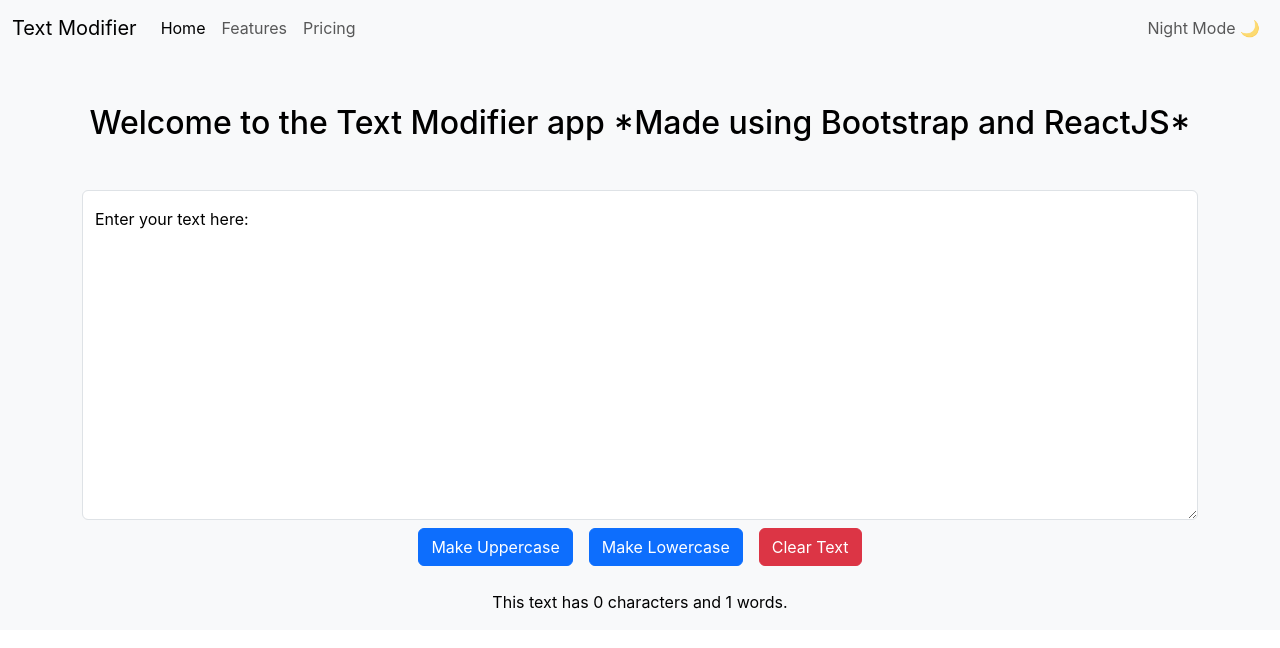
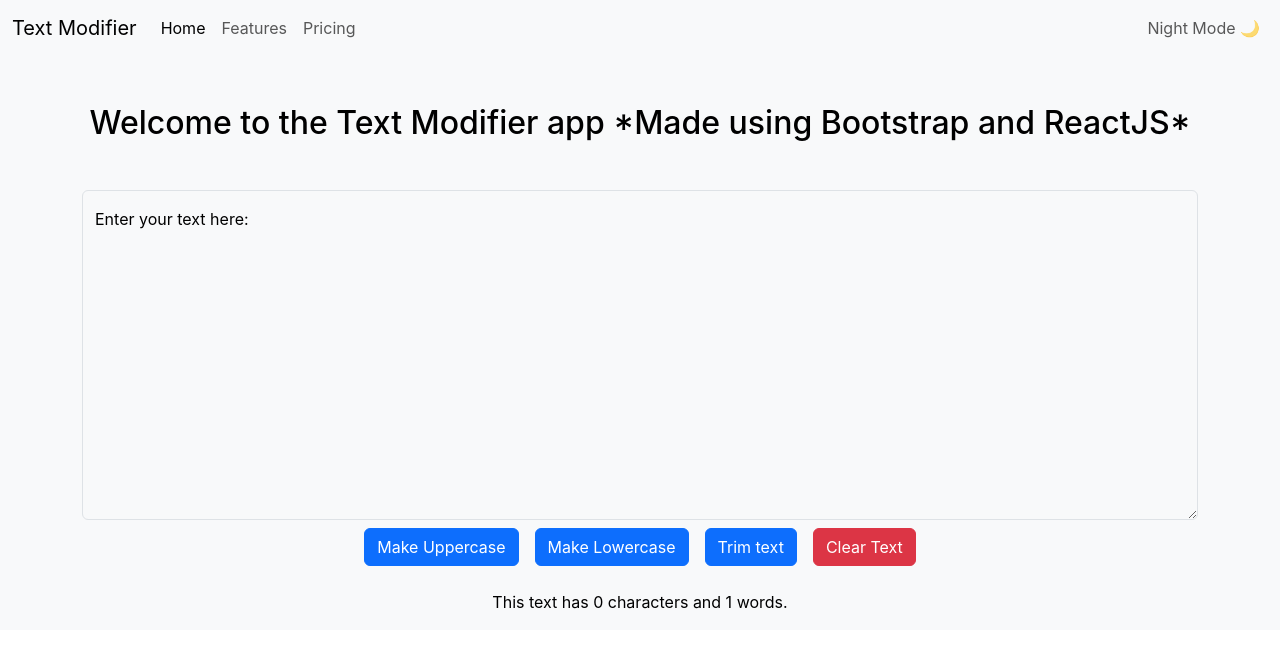
Before and after one commit to pmat101/Text-Modifier, a React (Create React App) app: page / in a window 1280 px wide. Shown: the top 648 px of the page. Built offline with nearby package versions, Linux system fonts and the light colour scheme.

Commit message:
Added trim functionality and modified dark theme

```diff
--- a/src/App.css
+++ b/src/App.css
@@ -7,17 +7,6 @@
 
 .App {
   text-align: center;
-}
-
-.App-logo {
-  height: 40vmin;
-  pointer-events: none;
-}
-
-@media (prefers-reduced-motion: no-preference) {
-  .App-logo {
-    animation: App-logo-spin infinite 20s linear;
-  }
 }
 
 .App-header {
@@ -34,12 +23,3 @@
 .App-link {
   color: #61dafb;
 }
-
-@keyframes App-logo-spin {
-  from {
-    transform: rotate(0deg);
-  }
-  to {
-    transform: rotate(360deg);
-  }
-}
--- a/src/App.js
+++ b/src/App.js
@@ -12,7 +12,7 @@ function App() {
   return (
     <div className={`App text-bg-${ogMode}`}>
       <Navbar title="Text Modifier" theme={changeTheme} mode={ogMode} />
-      <Main />
+      <Main mode={ogMode} />
     </div>
   );
 }
--- a/src/components/main.js
+++ b/src/components/main.js
@@ -1,6 +1,9 @@
 import { useState } from "react";
+let textColour;
 
 export default function Main(props) {
+  if (props.mode === "light") textColour = "dark";
+  else textColour = "light";
   function handleChange(e) {
     output(e.target.value);
   }
@@ -13,6 +16,10 @@ export default function Main(props) {
     let low = input.toLowerCase();
     output(low);
   }
+  function trim() {
+    let trimmer = input.trim();
+    output(trimmer);
+  }
   function clText() {
     let empty = "";
     output(empty);
@@ -24,7 +31,7 @@ export default function Main(props) {
       </h2>
       <div className="form-floating">
         <textarea
-          className="form-control"
+          className={`form-control bg-${props.mode} text-${textColour}`}
           placeholder="Leave a comment here"
           id="floatingTextarea"
           style={{ height: "330px" }}
@@ -38,6 +45,9 @@ export default function Main(props) {
         <button className="btn btn-primary m-2" onClick={doLow}>
           Make Lowercase
         </button>
+        <button className="btn btn-primary m-2" onClick={trim}>
+          Trim text
+        </button>
         <button className="btn btn-danger m-2" onClick={clText}>
           Clear Text
         </button>
--- a/src/components/navbar.js
+++ b/src/components/navbar.js
@@ -34,7 +34,7 @@ export default function navbar(props) {
             </a>
           </div>
         </div>
-        <div className="navbar-nav" onClick={props.theme}>
+        <div className="navbar-nav" role="button" onClick={props.theme}>
           {/* Function sent by App.js as prop */}
           <span className="nav-link">Night Mode &#127769;</span>
         </div>
```
